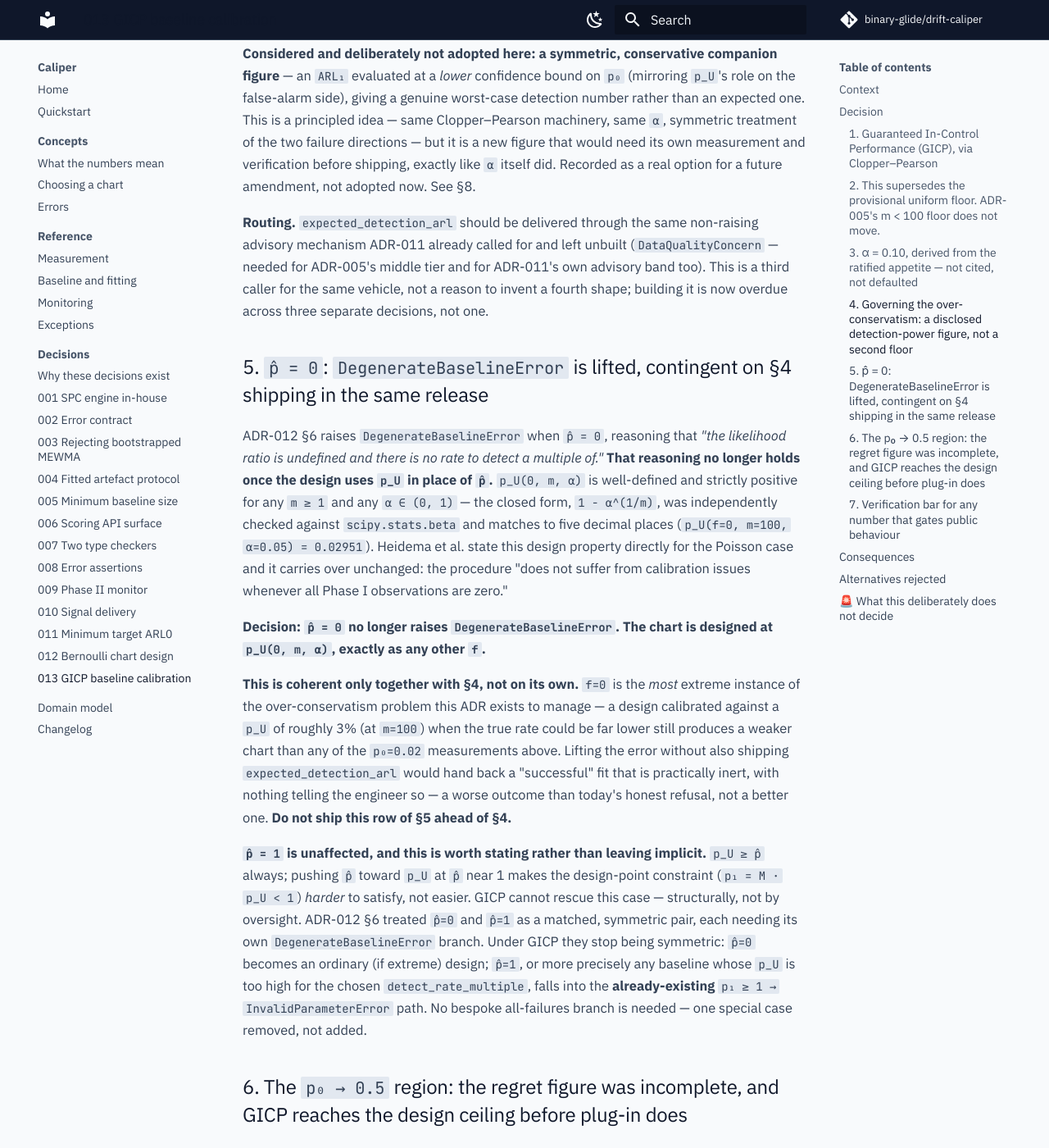
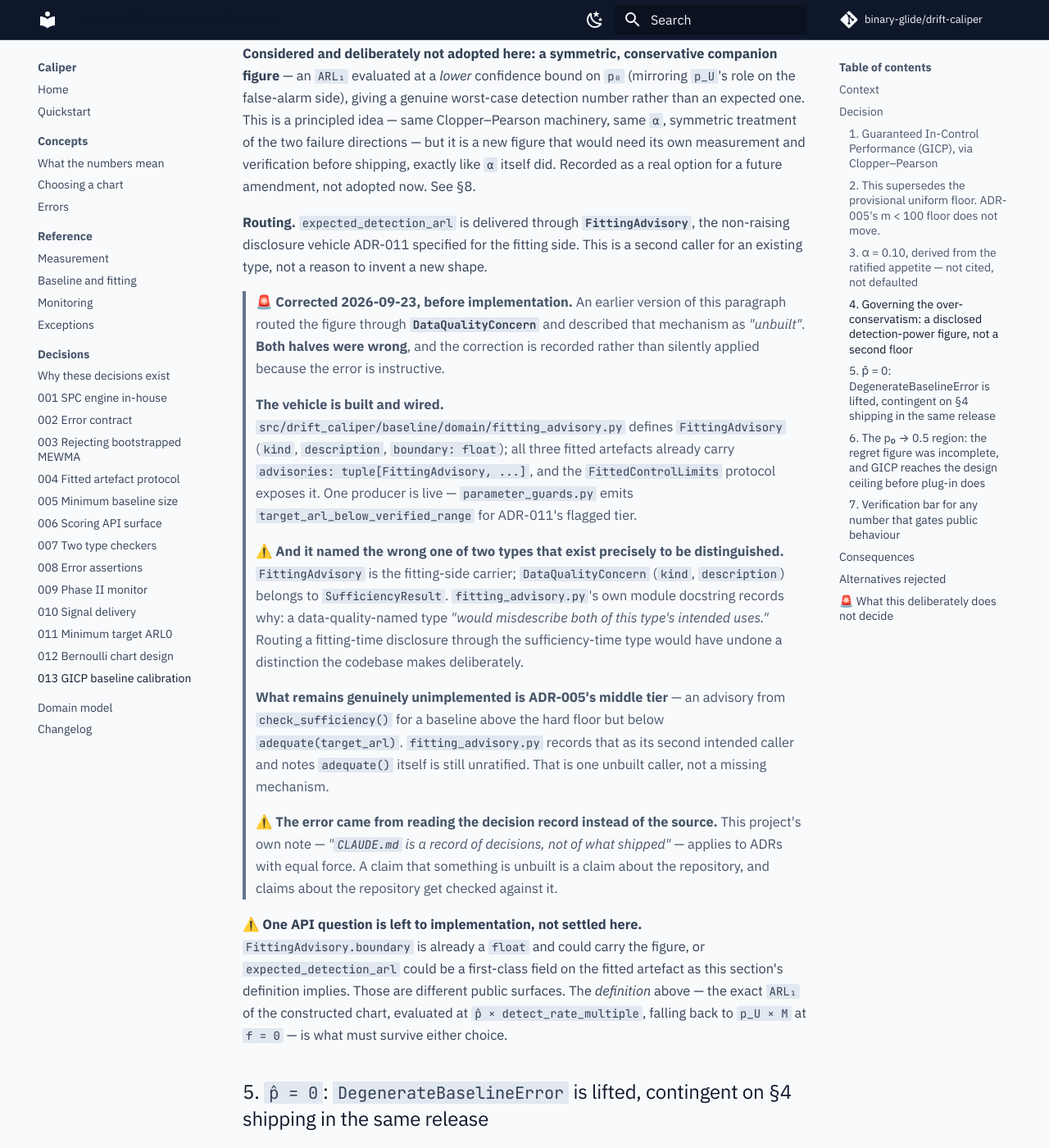
Before and after one commit to binary-glide/drift-caliper, an MkDocs documentation site: the page built from docs/architecture/adr/013-gicp-supersedes-the-provisional-baseline-floor.md, in a window 1280 px wide and 1400 px high, scrolled down 7006 px. Shown: the whole window at 82% size. Built offline with MkDocs 1.6.1 and Material for MkDocs 9.7.7, drawn with Linux system fonts in a browser that asks for light colours; comment, search, counter and statistics services are not loaded; some of the changed text lies outside the part shown.

Commit message:
📝 docs(adr): correct ADR-013's advisory routing — the vehicle exists, and it is the other one (#23)
ADR-013 section 4 routed the detection figure through DataQualityConcern and
described that mechanism as unbuilt. Both halves were wrong. Corrected before
implementation, with the error recorded rather than silently applied. BIN-133.

The vehicle is built and wired. FittingAdvisory carries kind, description and
a float boundary; all three fitted artefacts already expose an advisories
tuple, the FittedControlLimits protocol reads it, and parameter_guards
already produces one for ADR-011's flagged tier. This ADR adds a second
producer to an existing type, not an item to a backlog.

And it named the wrong one of two types that exist precisely to be
distinguished. FittingAdvisory is the fitting-side carrier; DataQualityConcern
belongs to SufficiencyResult, and fitting_advisory.py's own docstring records
that a data-quality-named type would misdescribe both of its intended uses.
Routing a fitting-time disclosure through the sufficiency-time type would have
undone a distinction the codebase makes on purpose.

What is genuinely unimplemented is ADR-005's middle tier, an advisory from
check_sufficiency for a baseline above the hard floor but below adequate().
That is one unbuilt caller, not a missing mechanism.

Also corrects three further mentions in the alternatives and open-questions
sections that named the same wrong type, and the Consequences line that
repeated the unbuilt claim.

Records one API question as deliberately open: whether the figure rides on
FittingAdvisory.boundary or becomes a first-class artefact field. The
definition must survive either choice.

The error came from reading the decision record instead of the source. The
project's own note that CLAUDE.md records decisions rather than what shipped
applies to ADRs with equal force -- a claim that something is unbuilt is a
claim about the repository, and those get checked against it.


Claude-Session: https://claude.ai/code/session_01MDMAqXAx8B3S8rFkQPT9uM

Co-authored-by: Claude Opus 5 <noreply@anthropic.com>

```diff
--- a/docs/architecture/adr/013-gicp-supersedes-the-provisional-baseline-floor.md
+++ b/docs/architecture/adr/013-gicp-supersedes-the-provisional-baseline-floor.md
@@ -323,12 +323,53 @@ would need its own measurement and verification before shipping, exactly
 like `α` itself did. Recorded as a real option for a future amendment, not
 adopted now. See §8.
 
-**Routing.** `expected_detection_arl` should be delivered through the same
-non-raising advisory mechanism ADR-011 already called for and left
-unbuilt (`DataQualityConcern` — needed for ADR-005's middle tier and for
-ADR-011's own advisory band too). This is a third caller for the same
-vehicle, not a reason to invent a fourth shape; building it is now
-overdue across three separate decisions, not one.
+**Routing.** `expected_detection_arl` is delivered through
+**`FittingAdvisory`**, the non-raising disclosure vehicle ADR-011 specified
+for the fitting side. This is a second caller for an existing type, not a
+reason to invent a new shape.
+
+> 🚨 **Corrected 2026-09-23, before implementation.** An earlier version of
+> this paragraph routed the figure through **`DataQualityConcern`** and
+> described that mechanism as *"unbuilt"*. **Both halves were wrong**, and
+> the correction is recorded rather than silently applied because the error
+> is instructive.
+>
+> **The vehicle is built and wired.**
+> `src/drift_caliper/baseline/domain/fitting_advisory.py` defines
+> `FittingAdvisory` (`kind`, `description`, `boundary: float`); all three
+> fitted artefacts already carry `advisories: tuple[FittingAdvisory, ...]`,
+> and the `FittedControlLimits` protocol exposes it. One producer is live —
+> `parameter_guards.py` emits `target_arl_below_verified_range` for
+> ADR-011's flagged tier.
+>
+> ⚠️ **And it named the wrong one of two types that exist precisely to be
+> distinguished.** `FittingAdvisory` is the fitting-side carrier;
+> `DataQualityConcern` (`kind`, `description`) belongs to
+> `SufficiencyResult`. `fitting_advisory.py`'s own module docstring records
+> why: a data-quality-named type *"would misdescribe both of this type's
+> intended uses."* Routing a fitting-time disclosure through the
+> sufficiency-time type would have undone a distinction the codebase makes
+> deliberately.
+>
+> **What remains genuinely unimplemented is ADR-005's middle tier** — an
+> advisory from `check_sufficiency()` for a baseline above the hard floor
+> but below `adequate(target_arl)`. `fitting_advisory.py` records that as
+> its second intended caller and notes `adequate()` itself is still
+> unratified. That is one unbuilt caller, not a missing mechanism.
+>
+> ⚠️ **The error came from reading the decision record instead of the
+> source.** This project's own note — *"`CLAUDE.md` is a record of
+> decisions, not of what shipped"* — applies to ADRs with equal force. A
+> claim that something is unbuilt is a claim about the repository, and
+> claims about the repository get checked against it.
+
+⚠️ **One API question is left to implementation, not settled here.**
+`FittingAdvisory.boundary` is already a `float` and could carry the figure,
+or `expected_detection_arl` could be a first-class field on the fitted
+artefact as this section's definition implies. Those are different public
+surfaces. The *definition* above — the exact `ARL₁` of the constructed
+chart, evaluated at `p̂ × detect_rate_multiple`, falling back to
+`p_U × M` at `f = 0` — is what must survive either choice.
 
 ### 5. `p̂ = 0`: `DegenerateBaselineError` is lifted, contingent on §4 shipping in the same release
 
@@ -450,7 +491,7 @@ contract requires once `p_U` is the design's operative rate.**
 Implementers must compute the reported maximum admissible multiple from
 `p_U`, not `p̂`.
 
-**Considered and not adopted here: a `DataQualityConcern` advisory for
+**Considered and not adopted here: a `FittingAdvisory` for
 high-rate baselines that remain designable but sit close to this
 ceiling.** There is a plausible case for one — a baseline near the
 `p₀ → 0.5` region gets a *valid* chart whose regret is measurably worse
@@ -551,8 +592,12 @@ own** (§6b) — up to 62% of `m=100` baselines at `p₀=0.45`, against 19.6%
 under plug-in — the mirror image of §5's relief at `p̂=0`, and it must be
 read together with that relief, not separately.
 
-**Neutral.** `DataQualityConcern` (ADR-011) remains unbuilt; this ADR adds
-a third caller to the backlog rather than a first one.
+**Neutral.** `FittingAdvisory` (ADR-011) is **already built and wired** —
+all three fitted artefacts carry `advisories`, and `parameter_guards.py`
+already produces one. This ADR adds a second producer to an existing
+vehicle, not an item to a backlog. ⚠️ An earlier draft of this line said the
+mechanism *"remains unbuilt"*; see §4's correction. What is genuinely
+unbuilt is ADR-005's middle-tier caller, which is a separate matter.
 
 **Reversibility.** Moderate. `α = 0.10` can be revised without a breaking
 change to the design rule (it is a default, not part of the public
@@ -597,7 +642,7 @@ privileged domain knowledge about any given baseline. Worth revisiting
 only if a future release adds an explicit, opt-in way for an engineer to
 supply such a prior.
 
-**A `DataQualityConcern` advisory for high-rate baselines near the
+**A `FittingAdvisory` for high-rate baselines near the
 `p₀ → 0.5` ceiling** (§6b). A plausible idea — the baseline is
 designable but sits closer to outright refusal and carries measurably
 worse regret — rejected for this ADR as scope creep: no threshold for
@@ -620,7 +665,7 @@ new judgement call. A candidate for a future amendment.
   `M=2.0` by construction (a larger `M` would push the ceiling lower and
   the refusal rate higher; a smaller `M` the reverse). Neither has been
   checked at another multiple.
-- **A threshold for a high-rate `DataQualityConcern` advisory** (§6b) —
+- **A threshold for a high-rate `FittingAdvisory`** (§6b) —
   considered and rejected as scope creep for this ADR, not because the
   idea is wrong, but because no such threshold has been measured.
 - **A conservative, lower-confidence-bound companion to
```
